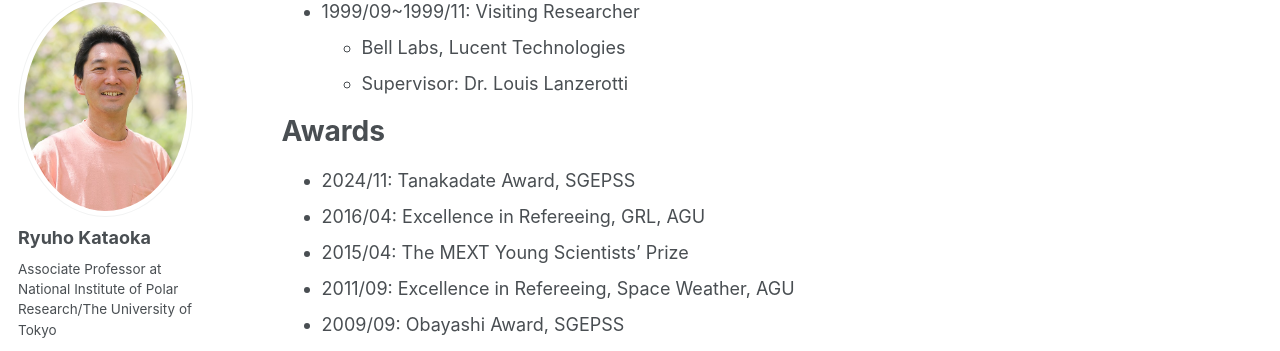
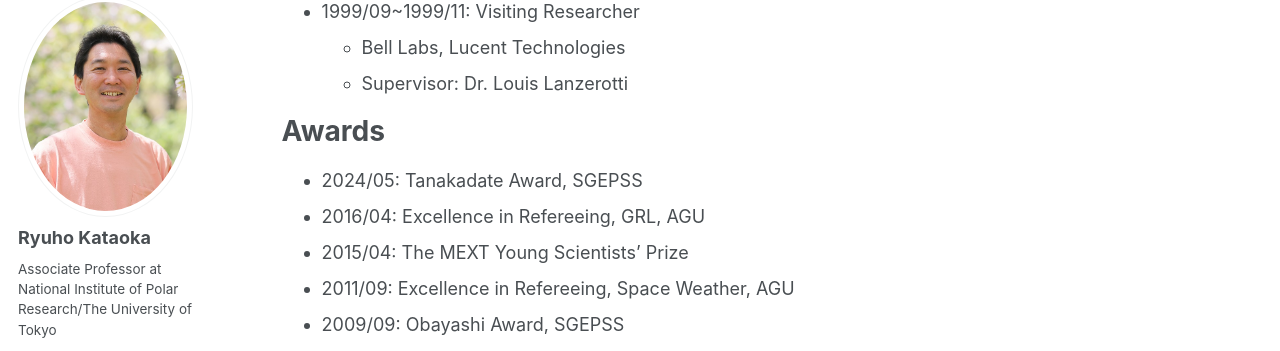
Before and after one commit to ryuhokataoka/ryuhokataoka.github.io, a Jekyll site: the page built from _pages/cv.md, in a window 1280 px wide and 900 px high, scrolled down 1125 px. Shown: the part 90-441 px from the top of the window. Built offline with Jekyll 4.4.1, drawn with Linux system fonts in a browser that asks for light colours; some web fonts are replaced.

Commit message:
Update cv.md

```diff
--- a/_pages/cv.md
+++ b/_pages/cv.md
@@ -54,7 +54,7 @@ Work experience
 
 Awards
 ======
-* 2024/11: Tanakadate Award, SGEPSS
+* 2024/05: Tanakadate Award, SGEPSS
 * 2016/04: Excellence in Refereeing, GRL, AGU
 * 2015/04: The MEXT Young Scientists' Prize
 * 2011/09: Excellence in Refereeing, Space Weather, AGU
```
